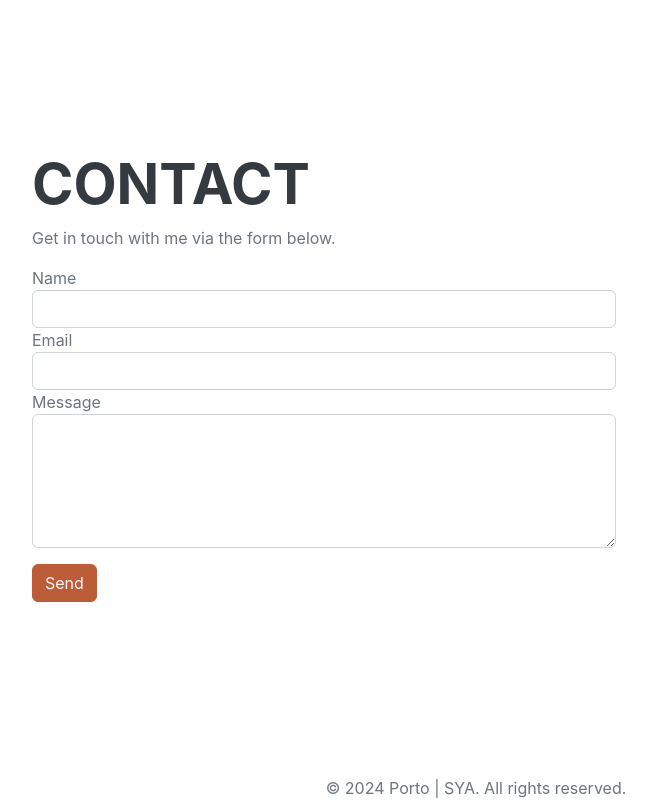
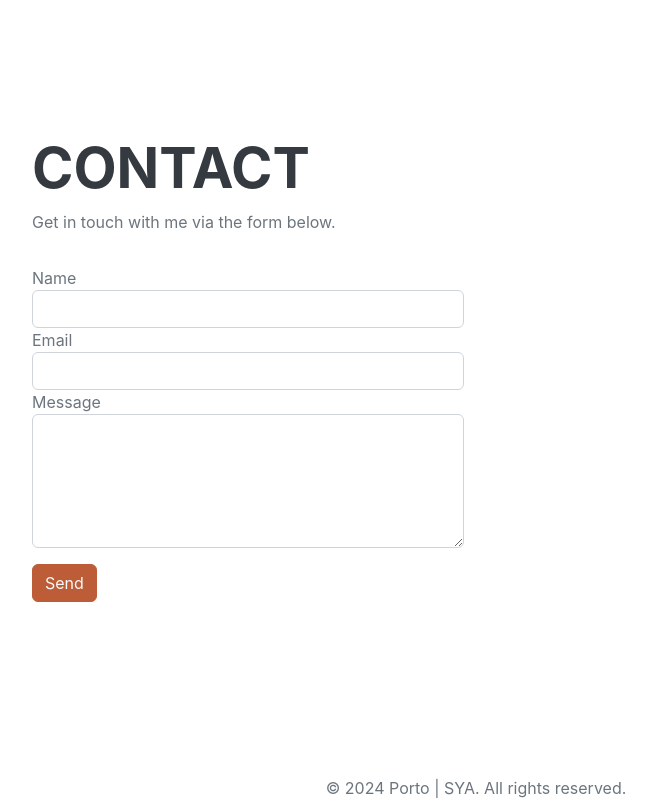
Before and after one commit to syarizaldwiputra/new-web-portofolio, a plain HTML site: page index.html in a window 1280 px wide. Shown: the part 3280-4080 px from the top of the page, without its empty margins (300-956 px from the left). Drawn offline with nearby package versions, Linux system fonts and the light colour scheme; a web font is replaced by a local one.

Commit message:
Update index.html

```diff
--- a/index.html
+++ b/index.html
@@ -178,7 +178,7 @@
                       <h2>Contact</h2>
                       <p>Get in touch with me via the form below.</p>
                       <div class="row">
-                        <div class="col-lg-8">
+                        <div class="col-md-6 my-3">
                           <form>
                             <div class="form-group">
                               <label for="name">Name</label>
```
